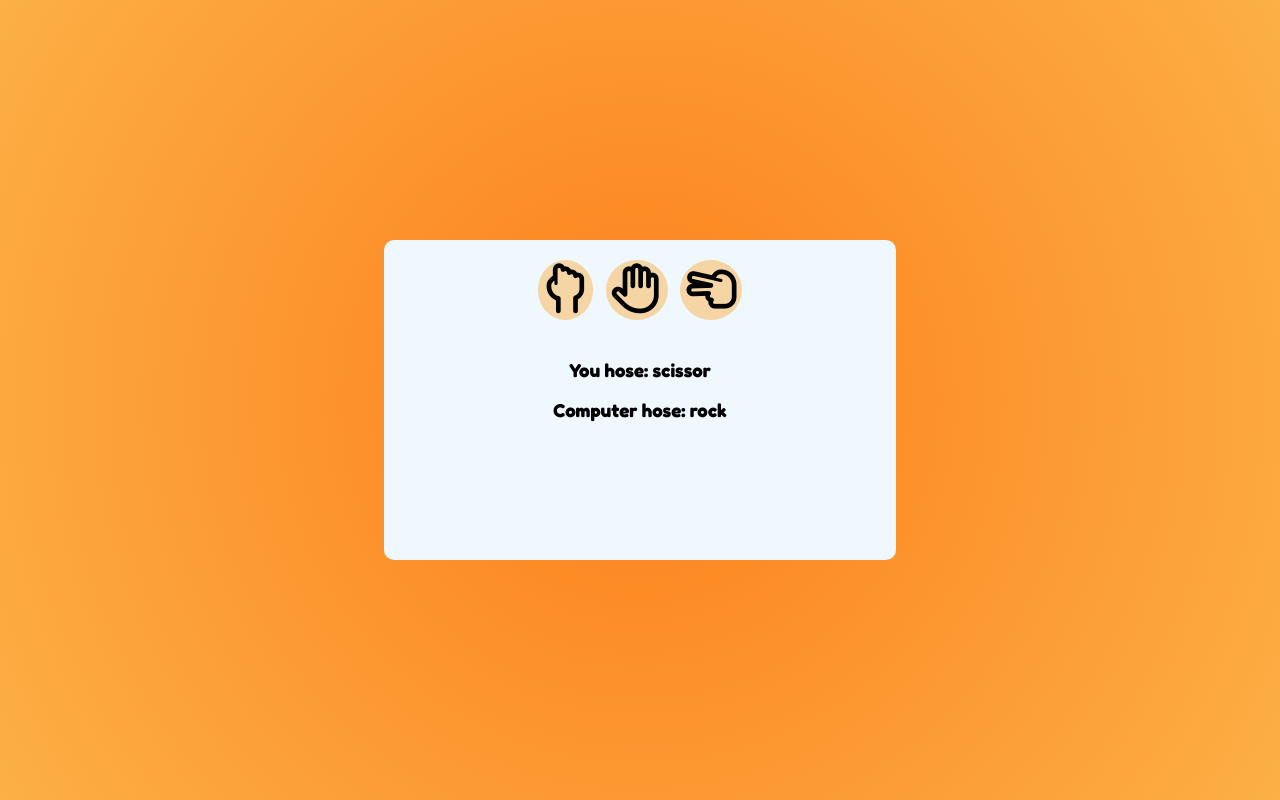
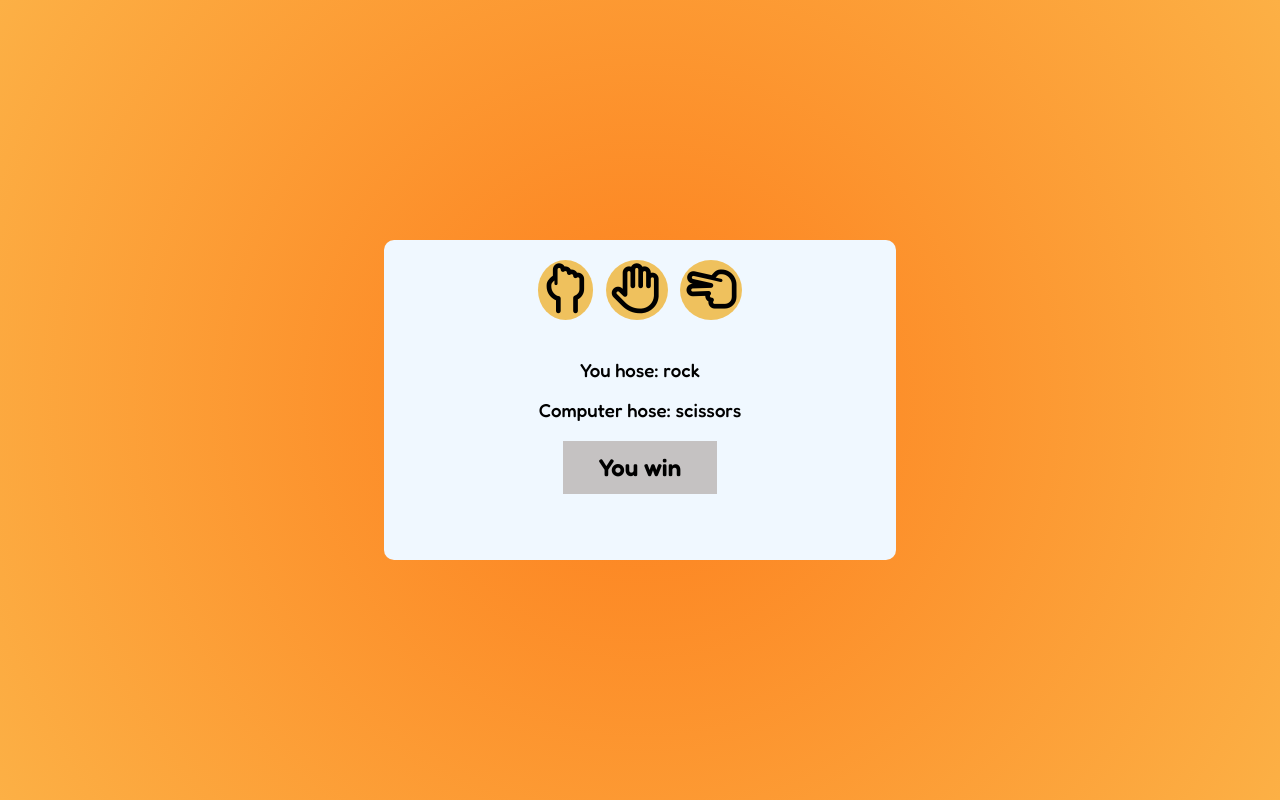
Before and after one commit to GrzeCHu-a11y/ts-rock-paper-scrissors-game, a website with bundled scripts: page index.html in a window 1280 px wide. Both pictures are taken after a click on the button 565 px from the left and 290 px from the top of the page. Built offline with nearby package versions, Linux system fonts and the light colour scheme.

Commit message:
added render func, stats in html and some styles

```diff
--- a/index.html
+++ b/index.html
@@ -17,9 +17,10 @@
             <button class="item" id="scissors"><i class="fa-regular fa-hand-scissors"></i></button>
         </div>
         <div class="stats-container">
-            <h3>You hose: scissor</h3>
-            <h3>Computer hose: rock</h3>
+            <h3 class="player-chosen-item">You hose:</h3>
+            <h3 class="computer-chosen-item">Computer hose:</h3>
         </div>
+        <div class="status"><h2 class="status-h2">waiting for your choice...</h2></div>
 
     </main>
     <script src="./dist/app.js"></script>
--- a/src/app.ts
+++ b/src/app.ts
@@ -1,4 +1,8 @@
 const items: NodeList = document.querySelectorAll(".item");
+const statsContainer: HTMLElement = document.querySelector(".stats-container");
+const h3PlayerChosenItem: HTMLElement = document.querySelector(".player-chosen-item");
+const h3ComputerChosenItem: HTMLElement = document.querySelector(".computer-chosen-item");
+const h2Status: HTMLElement = document.querySelector(".status-h2");
 
 const options: string[] = ["scissors", "paper", "rock"];
 
@@ -14,13 +18,24 @@ const computerChoice = (playerItem: string) => {
 }
 
 const checkWinner = (computerItem: string, playerItem: string) => {
-    console.log("computer", computerItem, "player", playerItem)
+
+    let status: string = "";
 
     if (playerItem === computerItem) {
-        console.log("draw")
+        status = "Draw";
     } else if (playerItem === "scissors" && computerItem === "rock" || playerItem === "paper" && computerItem === "scissors" || playerItem === "rock" && computerItem === "paper") {
-        console.log("player lose")
-    } else console.log("player win")
+        status = "Computer win";
+    } else {
+        status = "You win";
+    }
+
+    render(playerItem, computerItem, status)
+}
+
+const render = (playerItem: string, computerItem: string, status: string | null) => {
+    h3PlayerChosenItem.innerText = `You hose: ${playerItem}`
+    h3ComputerChosenItem.innerText = `Computer hose: ${computerItem}`
+    h2Status.innerText = status;
 }
 
 items.forEach((item) => item.addEventListener("click", getPlayerChoice))
--- a/style.css
+++ b/style.css
@@ -34,13 +34,36 @@ main {
 
 .item {
     font-size: 50px;
-    background-color: rgb(244, 213, 163);
+    background-color: rgb(239, 193, 93);
     border: none;
     border-radius: 50%;
     width: auto;
     height: auto;
 }
 
+.item:hover {
+    cursor: pointer;
+    background-color: rgb(236, 204, 116);
+}
+
 .item i {
     pointer-events: none;
 }
+
+.status {
+    margin: 0 auto;
+    max-width: 30%;
+    background-color: rgb(197, 194, 194);
+}
+
+.status-h2 {
+    padding: 12px;
+}
+
+h3 {
+    font-weight: 500;
+}
+
+h2 {
+    font-weight: 600;
+}
```
Also changed, not shown: dist/app.js.
